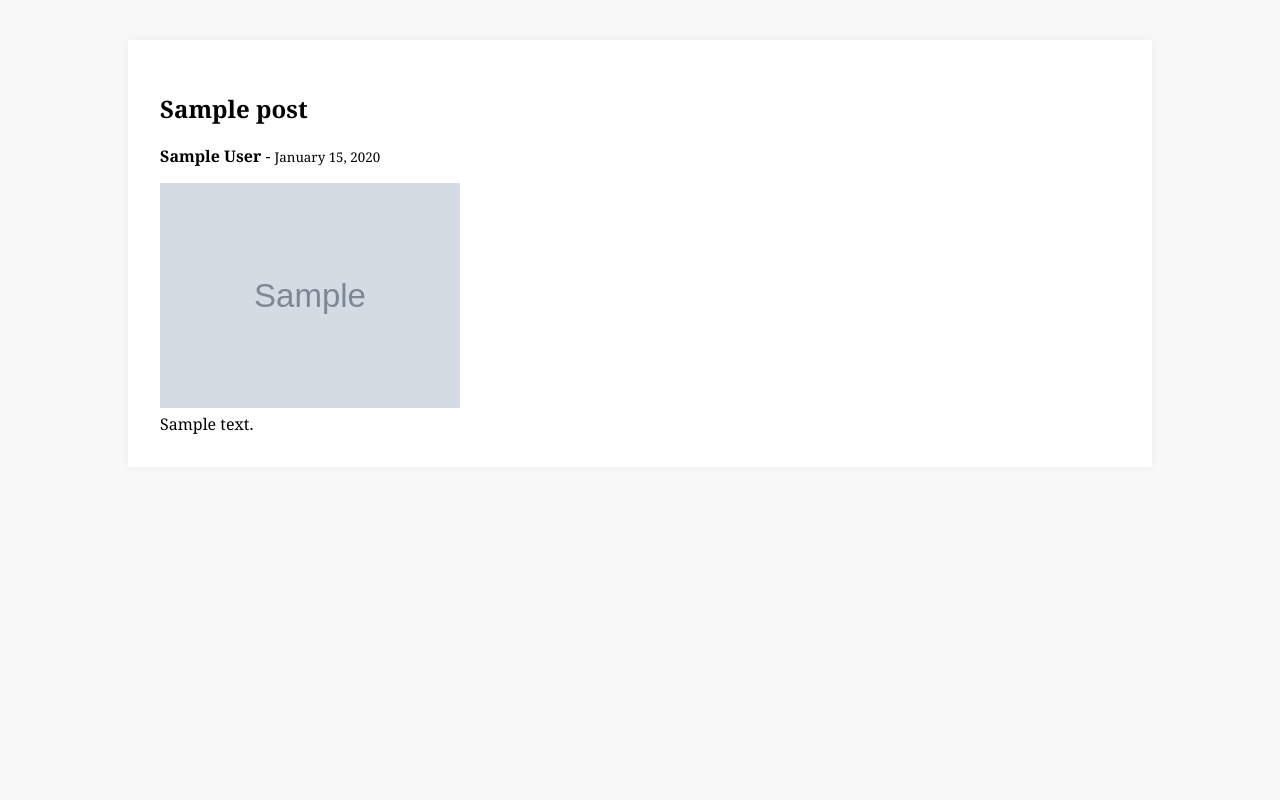
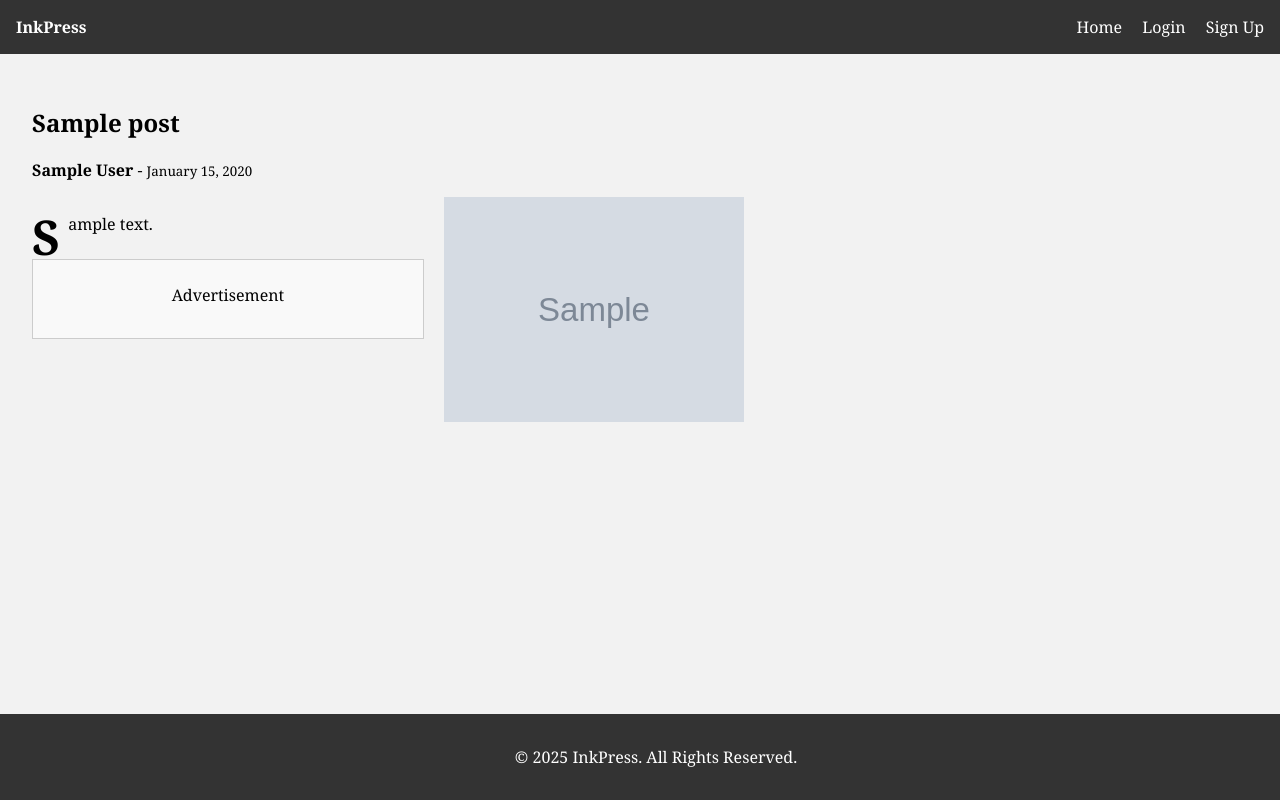
Before and after one commit to Monyechi/inkpress, a Django app: page /post/1/ in a window 1280 px wide. Run offline with Django 5.2, Linux system fonts and the light colour scheme; tables that the repository leaves empty hold one stand-in row (values such as "Sample post"); grey boxes marked "Sample" are stand-in pictures.

Commit message:
refactor post detail template for improved layout and add signup functionality

```diff
--- a/articles/templates/articles/post_detail.html
+++ b/articles/templates/articles/post_detail.html
@@ -3,7 +3,6 @@
 {% block title %}{{ object.title }}{% endblock %}
 
 {% block content %}
-<div class="container my-4">
 <article class="content-section">
   <!-- Post Title -->
   <h1 class="article-title">{{ object.title }}</h1>
@@ -16,31 +15,74 @@
     </p>
   </div>
 
-    <!-- Post Content in 3 Columns -->
-    <div class="article-content" style="column-count: 3; column-gap: 20px;">
+  <!-- Newspaper Content: 3-Column Layout -->
+  <div class="article-content">
+    <!-- Drop Cap: Wrap the first letter of content -->
+    {% if object.content %}
+      {% with first_letter=object.content|slice:":1" rest=object.content|slice:"1:" %}
+        <p>
+          <span class="drop-cap">{{ first_letter }}</span>{{ rest|safe }}
+        </p>
+      {% endwith %}
+    {% endif %}
+
+    <!-- Advertisement Spot -->
+    <div class="ad-spot">
+      <p>Advertisement</p>
+    </div>
+
+    <!-- Inline Picture Example: You can manually include additional images within the content -->
     {% if object.featured_image %}
-      <img src="{{ object.featured_image.url }}" alt="{{ object.title }}" class="img-fluid mb-3 d-block mx-auto" style="max-width: 300px; max-height: 300px; break-inside: avoid;">
+      <img src="{{ object.featured_image.url }}" alt="{{ object.title }}" class="img-inline">
     {% endif %}
-      {{ object.content|safe }}
   </div>
 </article>
-</div>
 
 <style>
+  /* Three Column Layout */
+  .article-content {
+      column-count: 3;
+      column-gap: 20px;
+  }
+
+  /* Drop Cap Styling */
+  .drop-cap {
+      float: left;
+      font-size: 3em;
+      line-height: 1;
+      padding-right: 8px;
+      font-weight: bold;
+  }
+
+  /* Advertisement Spot Styling */
+  .ad-spot {
+      border: 1px solid #ccc;
+      text-align: center;
+      margin: 1em 0;
+      padding: 0.5em;
+      background-color: #f9f9f9;
+      break-inside: avoid;
+  }
+
+  /* Inline Image Styling */
+  .img-inline {
+      max-width: 300px;
+      max-height: 300px;
+      margin: 1em 0;
+      display: block;
+      break-inside: avoid;
+  }
+
   .article-content p {
       margin-bottom: 1.5em;
   }
 
-  /* Responsive adjustments for column count */
+  /* Responsive adjustments */
   @media (max-width: 768px) {
-    .article-content {
-      column-count: 1 !important;
-    }
+      .article-content { column-count: 1 !important; }
   }
   @media (min-width: 769px) and (max-width: 991px) {
-    .article-content {
-      column-count: 2 !important;
-    }
+      .article-content { column-count: 2 !important; }
   }
 </style>
 {% endblock %}
--- a/articles/templates/shared/base.html
+++ b/articles/templates/shared/base.html
@@ -5,21 +5,52 @@
     <title>{% block title %}InkPress{% endblock %}</title>
     <meta name="viewport" content="width=device-width, initial-scale=1">
     <style>
-        body {
-            font-family: Georgia, serif;
-            padding: 2rem;
-            background-color: #f8f8f8;
-        }
-        .container {
-            max-width: 960px;
-            margin: 0 auto;
-            background: white;
-            padding: 2rem;
-            box-shadow: 0 0 10px rgba(0,0,0,0.05);
-        }
+      /* Some basic styling */
+      body { font-family: Georgia, serif; margin: 0; padding: 0; background: #f2f2f2; }
+      .navbar {
+          background: #333;
+          color: #fff;
+          padding: 1rem;
+          display: flex;
+          justify-content: space-between;
+          align-items: center;
+      }
+      .navbar a { color: #fff; margin-left: 1rem; text-decoration: none; }
+      .footer {
+          background: #333;
+          color: #fff;
+          text-align: center;
+          padding: 1rem;
+          position: fixed;
+          bottom: 0;
+          width: 100%;
+      }
+      .container { padding: 2rem; margin-bottom: 4rem; }
     </style>
 </head>
 <body>
-    {% block content %}{% endblock %}
+    <header class="navbar">
+        <div class="logo"><strong>InkPress</strong></div>
+        <nav>
+            <a href="/">Home</a>
+            {% if request.user.is_authenticated %}
+                {% if request.user.is_superuser %}
+                    <a href="/posts/create/">Create Post</a>
+                {% endif %}
+                <a href="/logout/">Logout</a>
+            {% else %}
+                <a href="/login/">Login</a>
+                <a href="/signup/">Sign Up</a>
+            {% endif %}
+        </nav>
+    </header>
+
+    <main class="container">
+        {% block content %}{% endblock %}
+    </main>
+
+    <footer class="footer">
+        <p>&copy; 2025 InkPress. All Rights Reserved.</p>
+    </footer>
 </body>
 </html>
--- a/articles/urls.py
+++ b/articles/urls.py
@@ -4,4 +4,5 @@ from .views import PostDetailView, landing_page
 urlpatterns = [
     path('', landing_page, name='landing-page'),
     path('post/<int:pk>/', PostDetailView.as_view(), name='post-detail'),
+
 ]
--- a/articles/views.py
+++ b/articles/views.py
@@ -3,32 +3,28 @@ from django.views.generic import DetailView
 from .models import Post
 import traceback
 from django.http import HttpResponseServerError
+from django.shortcuts import render, redirect
+from django.contrib.auth import login
+from django.contrib.auth.forms import UserCreationForm
+
+def signup(request):
+    if request.method == 'POST':
+        form = UserCreationForm(request.POST)
+        if form.is_valid():
+            user = form.save()
+            login(request, user)
+            return redirect('/')
+    else:
+        form = UserCreationForm()
+    return render(request, 'shared/signup.html', {'form': form})
 
 class PostDetailView(DetailView):
     model = Post
-    template_name = 'articles/post_detail.html'
 
     def get_context_data(self, **kwargs):
-        try:
-            context = super().get_context_data(**kwargs)
-            context['title'] = self.object.title
-            context['content'] = self.object.content
-            return context
-        except Exception as e:
-            traceback.print_exc()
-            return HttpResponseServerError("An error occurred while processing the request.")
+        context = super().get_context_data(**kwargs)
+        context['title', 'content'] = self.object.title
+        return context
 
 def landing_page(request):
-    post = Post.objects.first()
-    if not post:
-        return render(request, 'articles/post_detail.html', {
-            'object': None,
-            'title': 'No Post Available',
-            'content': 'There is no post to display yet.'
-        })
-
-    return render(request, 'articles/post_detail.html', {
-        'object': post,
-        'title': post.title,
-        'content': post.content
-    })
+    return render(request, 'articles/index.html')
```
Also changed, not shown: articles/templates/articles/index.html (added, +9 -0 lines). Lines whose indentation alone changed are shown as unchanged.
